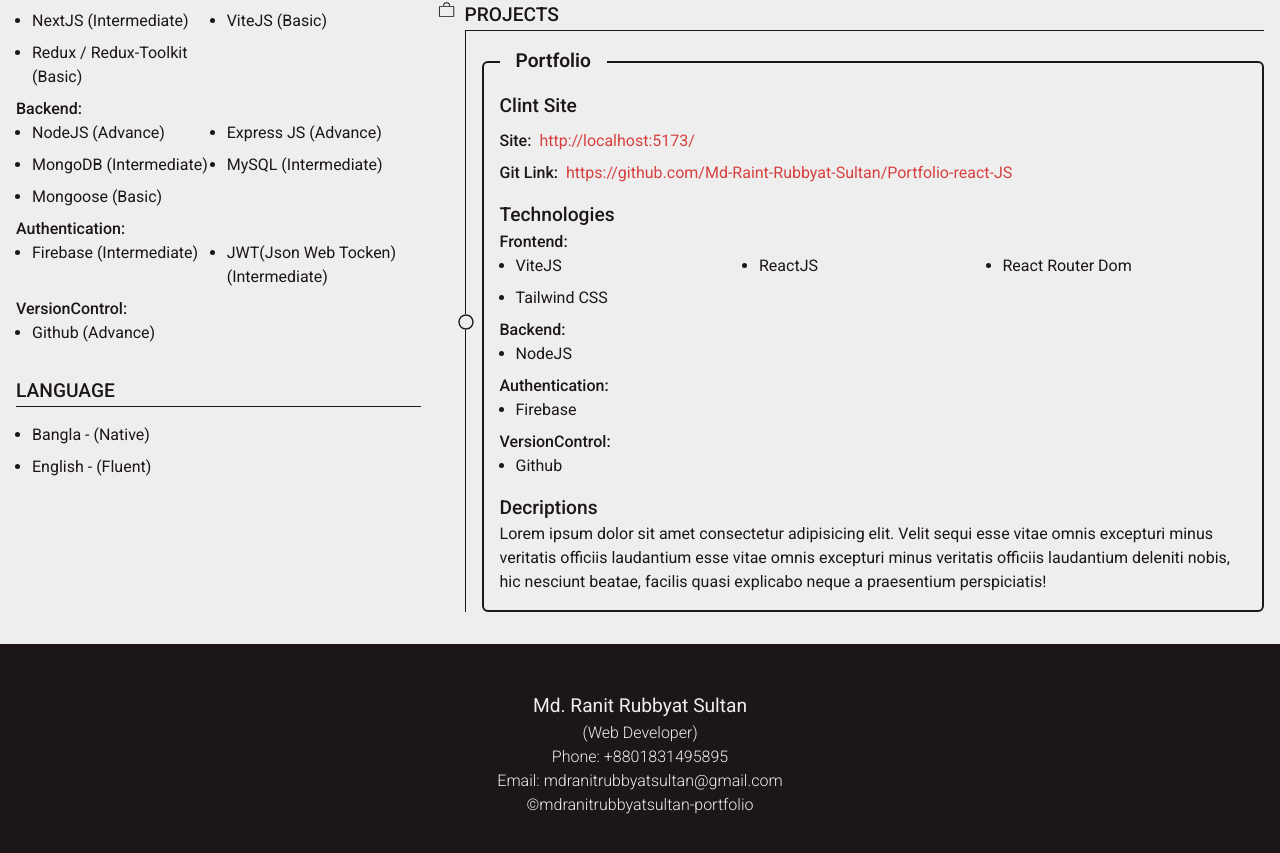
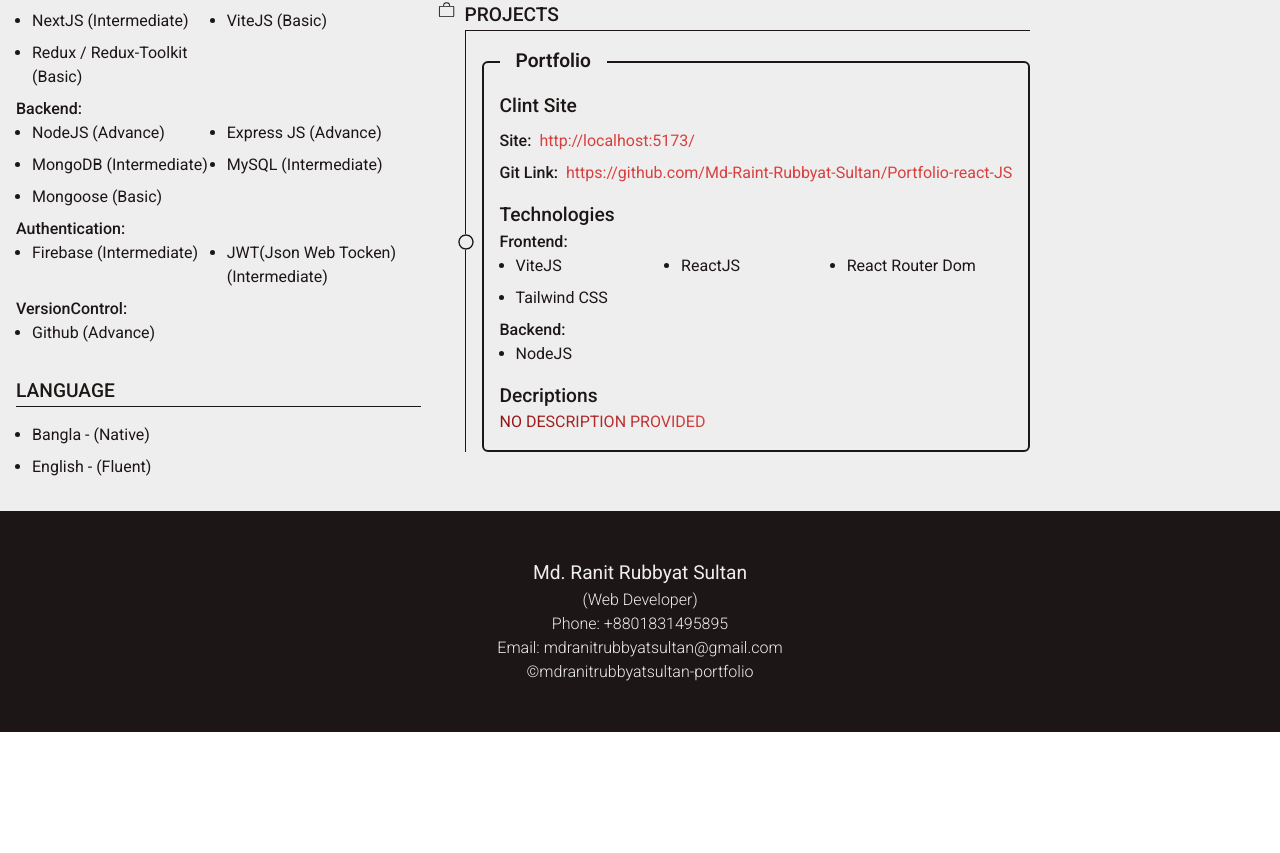
Before and after one commit to Md-Raint-Rubbyat-Sultan/Portfolio-react-JS, a React (Vite) app: page /about in a window 1280 px wide. Shown: the part 595-1448 px from the top of the page. After the commit the page ends 1327 px from the top, so only its background shows below. Built offline with nearby package versions, Linux system fonts and the light colour scheme.

Commit message:
some changes in data formating

```diff
--- a/public/db/ProjectsDB.js
+++ b/public/db/ProjectsDB.js
@@ -12,7 +12,8 @@ const projectsDB = [
     },
     technologies: [
       {
-        frontend: [
+        category: "frontend",
+        tech: [
           { name: "ViteJS", logo: "https://i.ibb.co.com/FLXtFBj6/vitejs.png" },
           {
             name: "ReactJS",
@@ -29,11 +30,13 @@ const projectsDB = [
         ],
       },
       {
-        backend: [
+        category: "backend",
+        tech: [
           { name: "NodeJS", logo: "https://i.ibb.co.com/ymY55tKm/NodeJs.png" },
         ],
       },
       {
+        category: "authentication",
         authentication: [
           {
             name: "Firebase",
@@ -42,13 +45,13 @@ const projectsDB = [
         ],
       },
       {
+        category: "versionControl",
         versionControl: [
           { name: "Github", logo: "https://i.ibb.co.com/bgv4TM40/github.png" },
         ],
       },
     ],
-    description:
-      "Lorem ipsum dolor sit amet consectetur adipisicing elit. Velit sequi esse vitae omnis excepturi minus veritatis officiis laudantium esse vitae omnis excepturi minus veritatis officiis laudantium deleniti nobis, hic nesciunt beatae, facilis quasi explicabo neque a praesentium perspiciatis!",
+    description: "",
     chalanges: [
       {
         img: "https://i.ibb.co.com/Qjbdq83C/mainPage.png",
--- a/public/db/adminData.json
+++ b/public/db/adminData.json
@@ -13,7 +13,8 @@
   },
   "technical_skills": [
     {
-      "frontend": [
+      "category": "frontend",
+      "tech": [
         {
           "name": "JavaScript",
           "level": "advance",
@@ -53,7 +54,8 @@
       ]
     },
     {
-      "backend": [
+      "category": "backend",
+      "tech": [
         {
           "name": "NodeJS",
           "level": "advance",
@@ -82,7 +84,8 @@
       ]
     },
     {
-      "authentication": [
+      "category": "authentication",
+      "tech": [
         {
           "name": "Firebase",
           "level": "intermediate",
@@ -96,7 +99,8 @@
       ]
     },
     {
-      "versionControl": [
+      "category": "versionControl",
+      "tech": [
         {
           "name": "Github",
           "level": "advance",
--- a/src/components/Home/ProjectDetails/DetailsBanner/BannerDetailsSection.jsx
+++ b/src/components/Home/ProjectDetails/DetailsBanner/BannerDetailsSection.jsx
@@ -37,7 +37,15 @@ const BannerDetailsSection = ({
       {/* description */}
       <div className="space-y-fluid-xs">
         <h3 className="text-fluid font-medium">Description</h3>
-        <article className="text-fluid-xs">{description}</article>
+        <article className="text-fluid-xs">
+          {description ? (
+            description
+          ) : (
+            <span className="text-gradient from-second to-third">
+              NO DESCRIPTION PROVIDED
+            </span>
+          )}
+        </article>
       </div>
     </div>
   );
--- a/src/components/shared/ProjectCards/ProjectsCards.jsx
+++ b/src/components/shared/ProjectCards/ProjectsCards.jsx
@@ -41,7 +41,13 @@ const ProjectsCards = ({
         <div>
           <h3 className="text-fluid font-medium">Decriptions</h3>
           <article className={`${!isTrue ? "" : "line-clamp-2"} text-fluid-xs`}>
-            {description}
+            {description ? (
+              description
+            ) : (
+              <span className="text-gradient from-second to-third">
+                NO DESCRIPTION PROVIDED
+              </span>
+            )}
           </article>
         </div>
         {isTrue && (
--- a/src/components/shared/TechSkills/TechSkills.jsx
+++ b/src/components/shared/TechSkills/TechSkills.jsx
@@ -9,18 +9,18 @@ const TechSkills = ({ technologies, gridLg }) => {
   return (
     <div className="space-y-fluid-xs">
       {technologies?.map(
-        (tech, idx) =>
-          tech?.[`${techType[idx]}`].length > 0 && (
+        (techs, idx) =>
+          techs?.tech?.length > 0 && (
             <div key={idx}>
               <h3 className="text-fluid-xs font-medium">
-                {toCapital(...techType[idx])}:
+                {toCapital(techs?.category)}:
               </h3>
               <ul
                 className={`grid grid-cols-2 ${
                   gridLg ? "lg:grid-cols-3" : ""
                 } text-fluid-xs pl-fluid list-disc space-y-fluid-xs`}
               >
-                {tech?.[`${techType[idx]}`].map((techName, idx) => (
+                {techs?.tech?.map((techName, idx) => (
                   <li key={idx}>
                     {techName?.name}{" "}
                     {techName?.level && `(${toCapital(techName?.level)})`}
--- a/src/index.css
+++ b/src/index.css
@@ -71,5 +71,10 @@
 }
 
 .links {
+  /* links common property */
   @apply text-third hover:underline hover:text-second;
 }
+
+.text-gradient {
+  @apply inline-block bg-clip-text text-transparent bg-gradient-to-r;
+}
```
